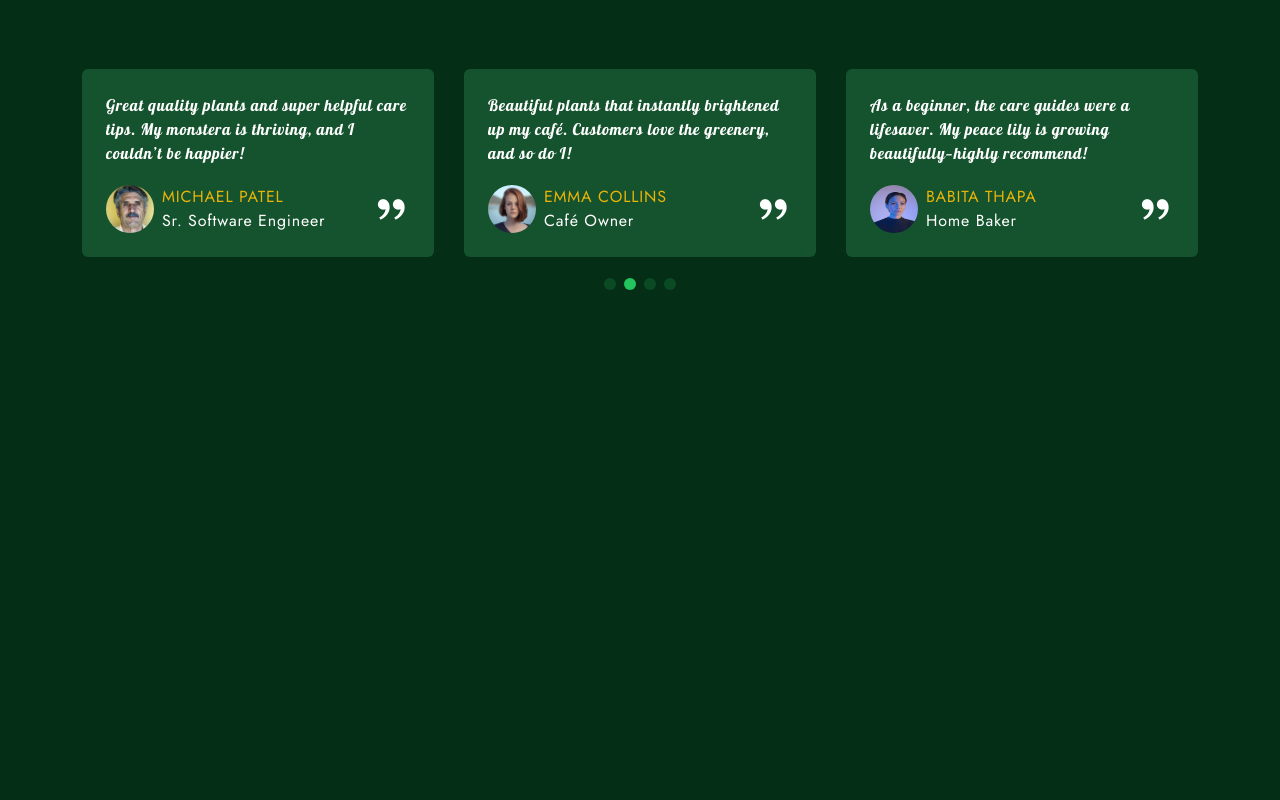
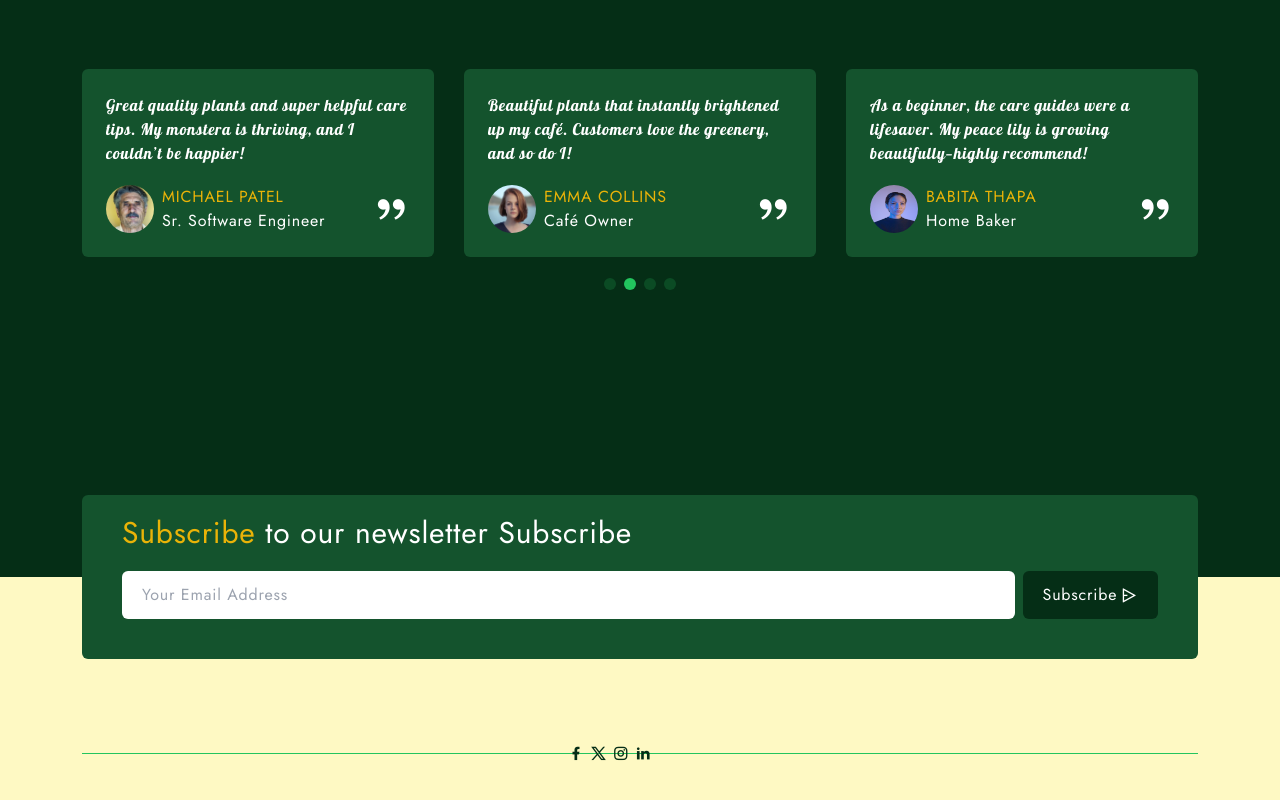
Before and after one commit to Nisschhal/tailSprout, a website: page index.html in a window 1280 px wide. Shown: the part 3255-4055 px from the top of the page. Before the commit the page ends 3832 px from the top, so only its background shows below. Drawn offline with nearby package versions, Linux system fonts and the light colour scheme.

Commit message:
footer newsletter

```diff
--- a/index.html
+++ b/index.html
@@ -603,10 +603,54 @@
     </main>
 
     <!-- Footer -->
-    <footer>
+    <footer class="bg-yellow-100 text-green-950 pt-20 pb-10 md:pt-28 relative">
       <!-- newsletter -->
+      <!--  Container -->
+      <div
+        class="container text-white absolute top-0 right-0 left-0 -translate-y-1/2"
+      >
+        <!-- Content -->
+        <div class="bg-green-900 px-10 pt-5 pb-10 space-y-5 rounded-md">
+          <!-- newletter heading -->
+          <h3>
+            <span class="text-yellow-500">Subscribe</span> to our newsletter
+            Subscribe
+          </h3>
+
+          <div class="flex flex-col md:flex-row gap-2">
+            <input
+              class="w-full px-5 py-3 text-green-900 outline-none rounded-md"
+              type="email"
+              name="email"
+              id="email"
+              placeholder="Your Email Address"
+            />
+
+            <button
+              class="flex items-center justify-center gap-1 bg-green-950 px-5 py-3 rounded-md hover:opacity-80 duration-300 group group-hover:duration-300"
+            >
+              <span>Subscribe</span>
+              <i
+                class="ri-send-plane-2-line transform duration-300 group-hover:translate-x-2"
+              ></i>
+            </button>
+          </div>
+        </div>
+      </div>
 
       <!-- social icons -->
+      <div class="container mt-16 mb-10">
+        <div class="border-b border-green-500 relative">
+          <div
+            class="absolute top-0 transform -translate-y-1/2 left-0 right-0 max-w-36 mx-auto"
+          >
+            <i class="ri-facebook-fill"></i>
+            <i class="ri-twitter-x-line"></i>
+            <i class="ri-instagram-line"></i>
+            <i class="ri-linkedin-fill"></i>
+          </div>
+        </div>
+      </div>
 
       <!-- content -->
 
```
Also changed, not shown: style.css.
